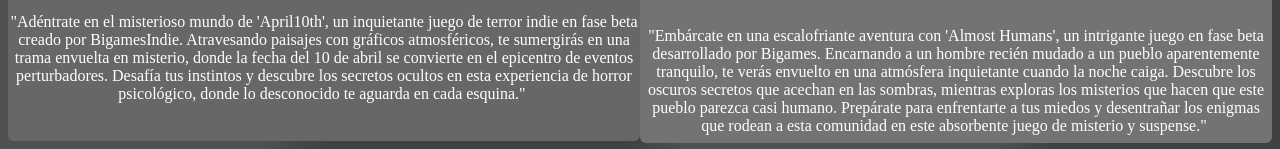
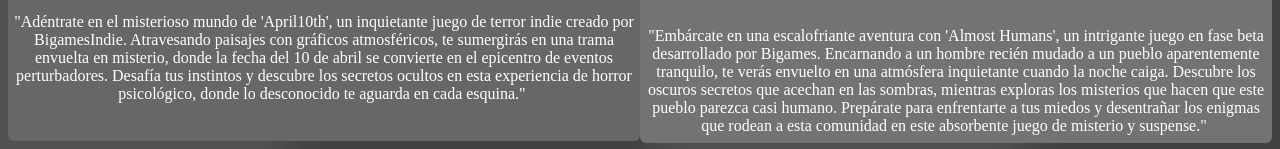
Before and after one commit to BiGamesInide/Game, a plain HTML site: page index.html in a window 1280 px wide. Shown: the part 585-734 px from the top of the page. Drawn offline with Linux system fonts and the light colour scheme; a script that the page names is missing.

Commit message:
Add files via upload

```diff
--- a/index.html
+++ b/index.html
@@ -26,7 +26,7 @@
   <aside class="lateral">
     <p><img src="IMAJENES/APRIL10THLOGO.png" width="418" height="150" alt=""></p>
 
-	  <p>"Adéntrate en el misterioso mundo de 'April10th', un inquietante juego de terror indie en fase beta creado por BigamesIndie. Atravesando paisajes con gráficos atmosféricos, te sumergirás en una trama envuelta en misterio, donde la fecha del 10 de abril se convierte en el epicentro de eventos perturbadores. Desafía tus instintos y descubre los secretos ocultos en esta experiencia de horror psicológico, donde lo desconocido te aguarda en cada esquina."&nbsp;</p>
+	  <p>"Adéntrate en el misterioso mundo de 'April10th', un inquietante juego de terror indie creado por BigamesIndie. Atravesando paisajes con gráficos atmosféricos, te sumergirás en una trama envuelta en misterio, donde la fecha del 10 de abril se convierte en el epicentro de eventos perturbadores. Desafía tus instintos y descubre los secretos ocultos en esta experiencia de horror psicológico, donde lo desconocido te aguarda en cada esquina."&nbsp;</p>
   </aside>
   <section class="publicasion">
 	  <article class="Proyectos">&nbsp;PROYECTOS</article>
```
